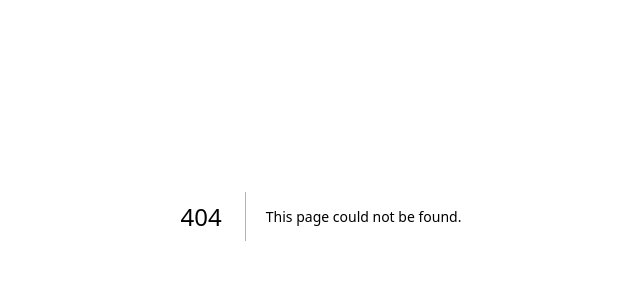
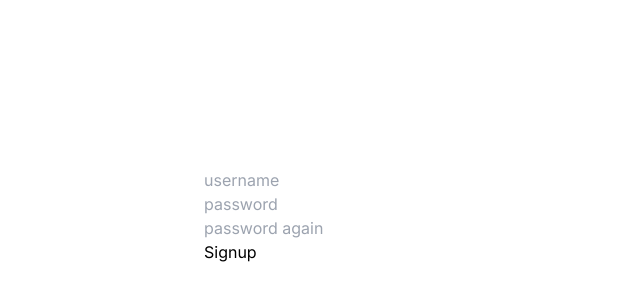
Before and after one commit to jaanisfehling/urza_web, a Next.js app: page /signup in a window 1280 px wide. Before the commit this address had no page. Shown: the part 184-484 px from the top of the page, without its empty margins (319-959 px from the left). Built offline with nearby package versions, Linux system fonts and the light colour scheme.

Commit message:
basic signup form

```diff
--- a/app/page.js
+++ b/app/page.js
@@ -3,13 +3,13 @@ import Link from "next/link";
 
 export default function Home() {
     return (
-        <main className="flex min-h-screen bg-white flex-col">
+        <main className="flex flex-col min-h-screen bg-white">
             <Navbar></Navbar>
             <div className="flex-col items-center m-auto space-y-5">
                 <h1 className="py-4 px-0.5">
                     Hello world
                 </h1>
-                <Link href="/login" className="text-white bg-std-blue hover:bg-std-blue-hover font-medium rounded-lg text-base px-4 py-2.5">
+                <Link href="/signup" className="text-white bg-std-blue hover:bg-std-blue-hover font-medium rounded-lg text-base px-4 py-2.5">
                     Sign Up
                 </Link>
             </div>
--- /dev/null
+++ b/app/signup/page.js
@@ -0,0 +1,13 @@
+"use client"
+
+import Signup from "@/components/signup";
+
+export default function SignupPage() {
+    return (
+        <main className="flex flex-col min-h-screen bg-white">
+            <div className="flex-col items-center m-auto space-y-5">
+                <Signup/>
+            </div>
+        </main>
+    )
+}
--- /dev/null
+++ b/components/signup.js
@@ -0,0 +1,47 @@
+import {baseUrl} from "@/consts";
+
+export default function Signup() {
+    // Handles the submit event on form submit.
+    const handleSubmit = async (event) => {
+        // Stop the form from submitting and refreshing the page.
+        event.preventDefault();
+
+        // Get data from the form.
+        const data = {
+            first: event.target.first.value,
+            last: event.target.last.value,
+        };
+
+        // Send the data to the server in JSON format.
+        const JSONdata = JSON.stringify(data);
+
+        // Form the request for sending data to the server.
+        const options = {
+            // The method is POST because we are sending data.
+            method: "POST",
+            // Tell the server we"re sending JSON.
+            headers: {
+                "Content-Type": "application/json",
+            },
+            // Body of the request is the JSON data we created above.
+            body: JSONdata,
+        };
+
+        // Send the form data to our forms API on Vercel and get a response.
+        const response = await fetch(baseUrl, options);
+
+        // Get the response data from server as JSON.
+        // If server returns the name submitted, that means the form works.
+        const result = await response.json();
+        alert(`Is this your full name: ${result.data}`);
+    };
+    return (
+        // We pass the event to the handleSubmit() function on submit.
+        <form action="/api/signup" method="POST">
+            <input minLength="3" name="username" id="username" type="text" placeholder="username" required></input><br/>
+            <input minLength="5" name="password" id="password" type="password" placeholder="password" required></input><br/>
+            <input minLength="5" name="passwordagain" id="passwordagain" type="password" placeholder="password again" required></input><br/>
+            <input type="submit" value="Signup"/>
+        </form>
+    );
+}
--- /dev/null
+++ b/consts.js
@@ -0,0 +1 @@
+export const baseUrl = "localhost:8000/";
```
